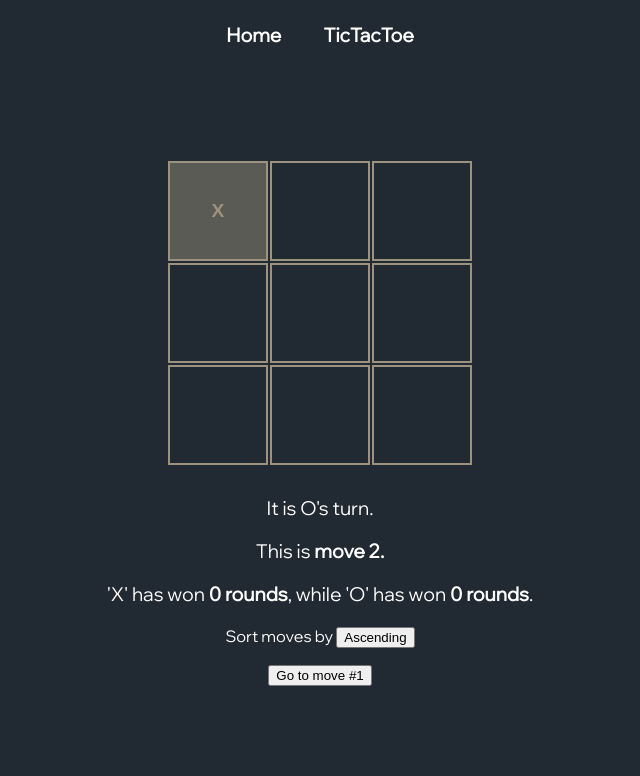
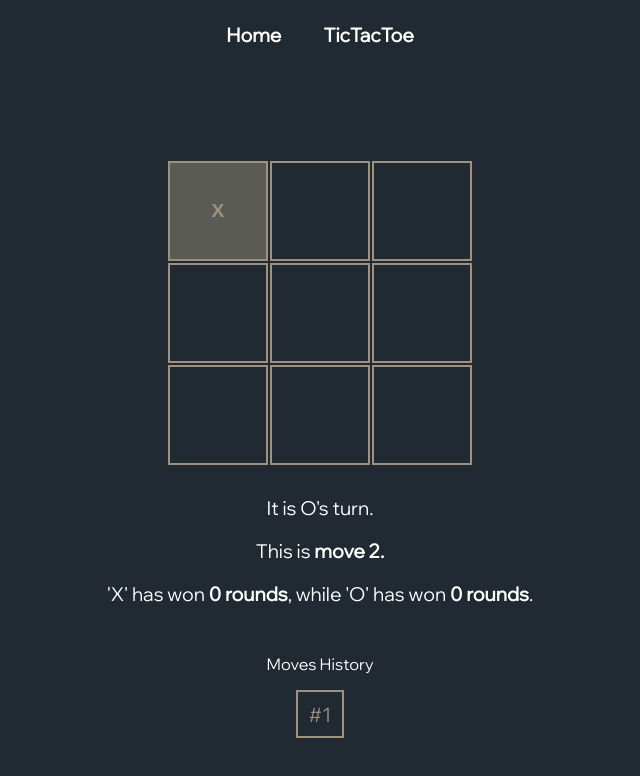
Before and after one commit to Magthylius/magthylius.github.io, a React (Create React App) app: page /tictactoe in a window 1280 px wide. Both pictures are taken after a click on the button 538 px from the left and 211 px from the top of the page. Shown: the top 776 px of the page, without its empty margins (320-960 px from the left). Built offline with nearby package versions, Linux system fonts and the light colour scheme.

Commit message:
feat: move history

```diff
--- a/src/Pages/TicTacToeGame.scss
+++ b/src/Pages/TicTacToeGame.scss
@@ -23,8 +23,12 @@ ol {
 }
 
 #game-meta-info {
+  font-size: larger;
+}
 
-  font-size: larger;
+#game-history {
+  margin-top: 3rem;
+  margin-bottom: 0.5rem;
 }
 
 #restart-button {
@@ -35,6 +39,30 @@ ol {
 #restart-button:hover {
   @include transparent-button-hover;
   font-size: large;
+}
+
+#move-button {
+  color: $primaryColor;
+  background-color: $transparentColor;
+
+  font-family: $bodyFont;
+  font-size: 20px;
+
+  margin: 0.5rem;
+  width: 3rem;
+  height: 3rem;
+
+  border-style: solid;
+  border-color: $primaryColor;
+
+  cursor: pointer;
+}
+
+#move-button:hover {
+  color: $bgColor;
+  background-color: $primaryColor;
+
+  cursor: pointer;
 }
 
 .square {
--- a/src/pages/TicTacToeGame.tsx
+++ b/src/pages/TicTacToeGame.tsx
@@ -157,8 +157,6 @@ function TicTacToeGame() {
   const [winCount, setWinCount] = useState<Vector2>({ x: 0, y: 0 });
   const [history, setHistory] = useState<string[][]>([Array(9).fill(null)]);
   const [currentMove, setCurrentMove] = useState(0);
-  const [sortAscending, setSortAscending] = useState<boolean>(true);
-
   const [hasGameEnded, setHasGameEnded] = useState<boolean>(false);
 
   const currentSquares = history[currentMove];
@@ -199,12 +197,10 @@ function TicTacToeGame() {
 
   const moves = history.map((squares, move) => {
     if (move <= 0) return null;
-    const description = "Go to move #" + move;
+    const description = "#" + move;
 
     return (
-      <li key={move}>
-        <button onClick={() => jumpToMove(move)}>{description}</button>
-      </li>
+      <button id='move-button' onClick={() => jumpToMove(move)}>{description}</button>
     );
   });
 
@@ -224,10 +220,10 @@ function TicTacToeGame() {
           <p>'X' has won <b>{winCount.x} rounds</b>, while 'O' has won <b>{winCount.y} rounds</b>.</p>
         </div>
         <div id='game-history'>
-          Sort moves by <button onClick={() => setSortAscending(!sortAscending)}>{sortAscending ? "Ascending" : "Descending"}</button>
-          <div>
-            <ol>{sortAscending ? moves : moves.reverse()}</ol>
-          </div>
+          {currentMove > 0 ? "Moves History" : null}
+        </div>
+        <div>
+          {moves}
         </div>
       </div>
     </div>
```
